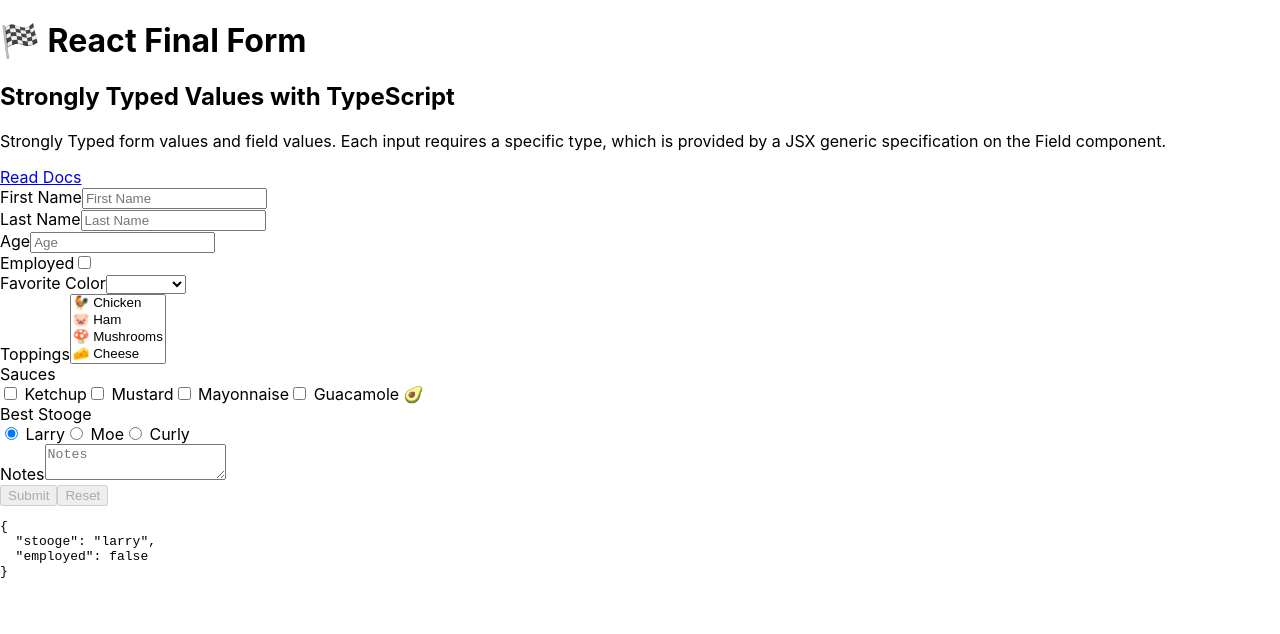
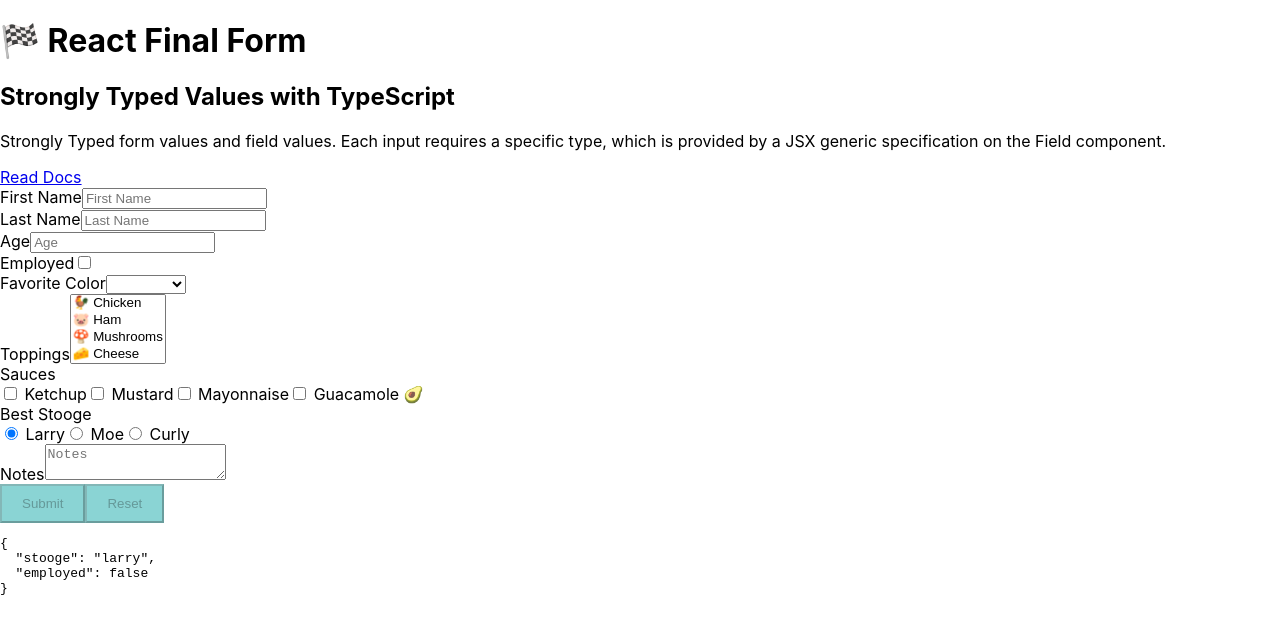
Before and after one commit to antoffee/react-tests, a React (Create React App) app: page / in a window 1280 px wide. Shown: the top 634 px of the page. Built offline with nearby package versions, Linux system fonts and the light colour scheme.

Commit message:
color test added in cypress

```diff
--- a/package.json
+++ b/package.json
@@ -46,6 +46,7 @@
     "@types/styled-components": "^5.1.15",
     "@typescript-eslint/eslint-plugin": "^4.16.1",
     "@typescript-eslint/parser": "^4.16.1",
+    "chai-colors": "^1.0.1",
     "classnames": "^2.3.1",
     "cypress": "^9.2.0",
     "eslint": "^7.21.0",
--- a/src/App/App.tsx
+++ b/src/App/App.tsx
@@ -1,5 +1,6 @@
 import React from "react";
 import { Field, Form } from "react-final-form";
+import { Button } from "Button";
 
 import { CheckboxInput } from "components/CheckboxInput";
 import { MultiCheckboxInput } from "components/MultyCheckboxInput";
@@ -186,16 +187,16 @@
             <Field name="notes" component={TextAreaInput} placeholder="Notes" />
           </div>
           <div className="buttons">
-            <button type="submit" disabled={submitting || pristine || !!errors?.firstName}>
+            <Button type="submit" disabled={submitting || pristine || !!errors?.firstName}>
               Submit
-            </button>
-            <button
+            </Button>
+            <Button
               type="button"
               onClick={() => form.reset()}
               disabled={submitting || pristine}
             >
               Reset
-            </button>
+            </Button>
           </div>
           <pre>{JSON.stringify(values, undefined, 2)}</pre>
         </form>
--- a/src/Button/Button.style.tsx
+++ b/src/Button/Button.style.tsx
@@ -4,4 +4,9 @@
   outline: none;
   background: #8ad4d4;
   padding: 10px 20px;
+
+  &:focus,
+  &:hover {
+    background: #00ffff;
+  }
 `;
--- /dev/null
+++ b/src/Button/index.ts
@@ -0,0 +1 @@
+export { Button } from "./Button";
```
Also changed, not shown: src/Button/Button.types.ts (+5 -2 lines), 2 other files (tests, documents, lock files or other folders).
